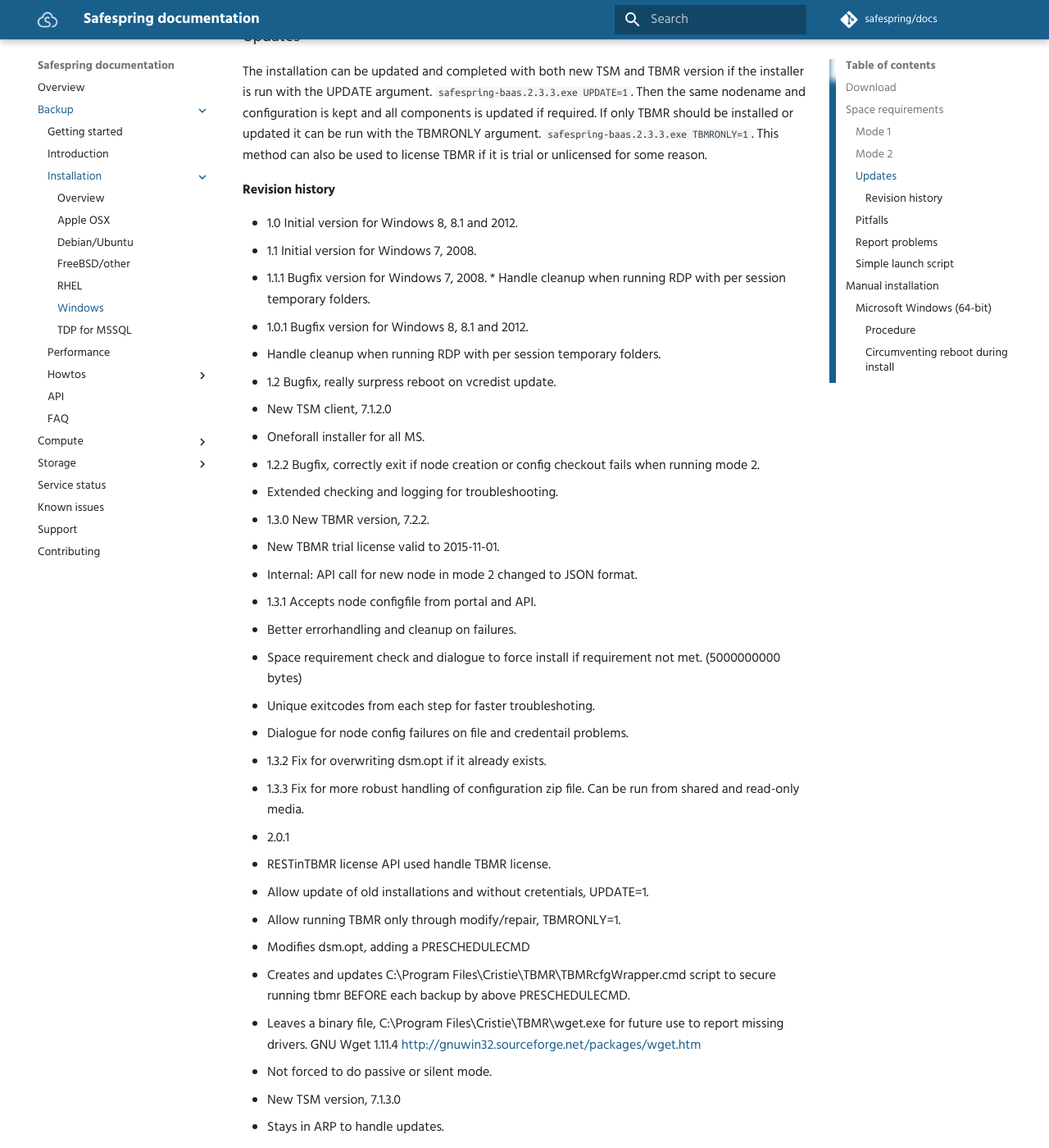
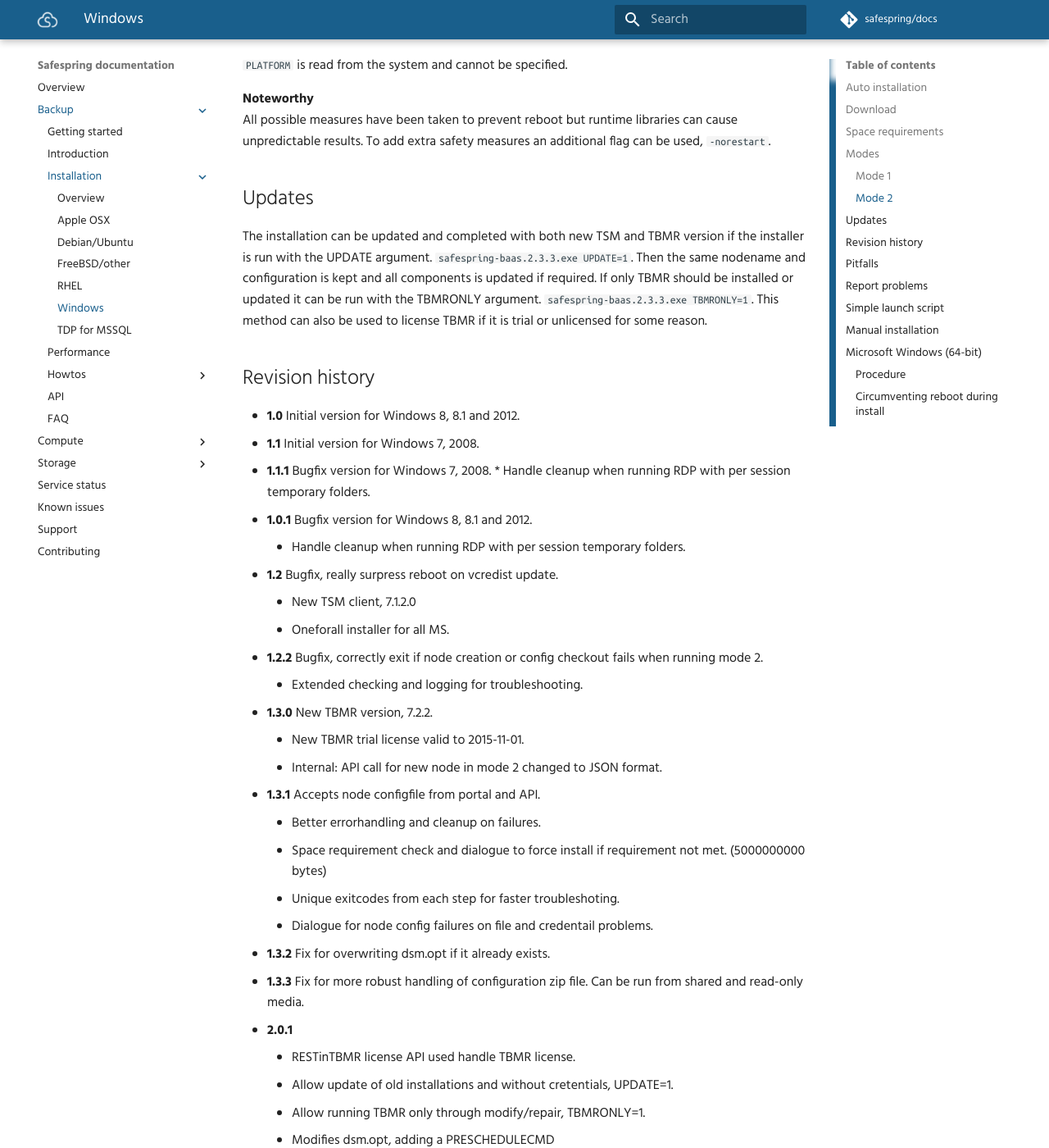
Before and after one commit to safespring/docs, an MkDocs documentation site: the page built from content/backup/install/windows.md, in a window 1280 px wide and 1400 px high, scrolled down 3135 px. Shown: the whole window at 82% size. Built offline with MkDocs 1.6.1 and Material for MkDocs 9.7.7, drawn with Linux system fonts in a browser that asks for light colours; comment, search, counter and statistics services are not loaded; old or Windows-style settings are respelled for this version of MkDocs; some of the changed text lies outside the part shown.

Commit message:
Favicon added, TOC fix, unordered list fix.

```diff
--- a/content/backup/install/windows.md
+++ b/content/backup/install/windows.md
@@ -1,4 +1,5 @@
- Auto installation
+# Windows installation
+## Auto installation
 
 This installer installs the TSM BA Client and services and the TBMR client and licenses. It detects 32-bit or 64-bit platforms and contains both versions. Administative priviledges is required for all installations.
 
@@ -14,7 +15,7 @@
 
 **The installation process may take up to 25 minutes to complete. Especially "TBMR Installation" may take quite a long time.**
 
-### Download
+## Download
 For Windows 8.1, 10, 2012 and 2016 please use this installer, [https://api.cloud.ipnett.se/dist/installer/safespring-baas.2.3.3.exe](https://api.cloud.ipnett.se/dist/installer/safespring-baas.2.3.3.exe).
 
 For older Windows versions please use this installer, [https://api.cloud.ipnett.se/dist/installer/safespring-baas.2.2.1.exe](https://api.cloud.ipnett.se/dist/installer/ipnett-baas.2.2.1.exe).
@@ -29,8 +30,9 @@
 ## Space requirements
 It is recommended to have at least **4 to 5 GB** of free space available for these services. Space is depending on TBMR driver collection and may vary between different hardware/platforms.
 The installer pauses for 20 seconds if free space is < 5000000000 bytes. If `cancel` is pressed or timeout is reached the installer will abort. If `OK` is pressed, then will the installation continue and make an attempt.
+
 ![Space Dialogue](../../images/spacecheck.png)
-
+## Modes
 ### Mode 1
 To run in mode 1, place the installer and the `dsm-nodename.zip` in the same directory and run as follows.
 
@@ -70,74 +72,74 @@
 **Noteworthy**
 All possible measures have been taken to prevent reboot but runtime libraries can cause unpredictable results. To add extra safety measures an additional flag can be used, `-norestart`.
 
-### Updates
+## Updates
 The installation can be updated and completed with both new TSM and TBMR version if the installer is run with the UPDATE argument. `safespring-baas.2.3.3.exe UPDATE=1`.
 Then the same nodename and configuration is kept and all components is updated if required. If only TBMR should be installed or updated it can be run with the TBMRONLY argument. `safespring-baas.2.3.3.exe TBMRONLY=1`. This method can also be used to license TBMR if it is trial or unlicensed for some reason.
 
-#### Revision history
-* 1.0 Initial version for Windows 8, 8.1 and 2012.
-* 1.1 Initial version for Windows 7, 2008.
-* 1.1.1 Bugfix version for Windows 7, 2008.  *  Handle cleanup when running RDP with per session temporary folders.
-* 1.0.1 Bugfix version for Windows 8, 8.1 and 2012.
-  *  Handle cleanup when running RDP with per session temporary folders.
-* 1.2 Bugfix, really surpress reboot on vcredist update.
-  * New TSM client, 7.1.2.0
-  * Oneforall installer for all MS.
-* 1.2.2 Bugfix, correctly exit if node creation or config checkout fails when running mode 2.
-  * Extended checking and logging for troubleshooting.
-* 1.3.0 New TBMR version, 7.2.2.
-  * New TBMR trial license valid to 2015-11-01.
-  * Internal: API call for new node in mode 2 changed to JSON format.
-* 1.3.1 Accepts node configfile from portal and API.
-  * Better errorhandling and cleanup on failures.
-  * Space requirement check and dialogue to force install if requirement not met. (5000000000 bytes)
-  * Unique exitcodes from each step for faster troubleshoting.
-  * Dialogue for node config failures on file and credentail problems.
-* 1.3.2 Fix for overwriting dsm.opt if it already exists.
-* 1.3.3 Fix for more robust handling of configuration zip file. Can be run from shared and read-only media.
-* 2.0.1
-  * RESTinTBMR license API used handle TBMR license.
-  * Allow update of old installations and without cretentials, UPDATE=1.
-  * Allow running TBMR only through modify/repair, TBMRONLY=1.
-  * Modifies dsm.opt, adding a PRESCHEDULECMD
-  * Creates and updates C:\Program Files\Cristie\TBMR\TBMRcfgWrapper.cmd script to secure running tbmr BEFORE each backup by above PRESCHEDULECMD.
-  * Leaves a binary file, C:\Program Files\Cristie\TBMR\wget.exe for future use to report missing drivers.
+## Revision history
+* **1.0** Initial version for Windows 8, 8.1 and 2012.
+* **1.1** Initial version for Windows 7, 2008.
+* **1.1.1** Bugfix version for Windows 7, 2008.  *  Handle cleanup when running RDP with per session temporary folders.
+* **1.0.1** Bugfix version for Windows 8, 8.1 and 2012.
+    *  Handle cleanup when running RDP with per session temporary folders.
+* **1.2** Bugfix, really surpress reboot on vcredist update.
+    * New TSM client, 7.1.2.0
+    * Oneforall installer for all MS.
+* **1.2.2** Bugfix, correctly exit if node creation or config checkout fails when running mode 2.
+    * Extended checking and logging for troubleshooting.
+* **1.3.0** New TBMR version, 7.2.2.
+    * New TBMR trial license valid to 2015-11-01.
+    * Internal: API call for new node in mode 2 changed to JSON format.
+* **1.3.1** Accepts node configfile from portal and API.
+    * Better errorhandling and cleanup on failures.
+    * Space requirement check and dialogue to force install if requirement not met. (5000000000 bytes)
+    * Unique exitcodes from each step for faster troubleshoting.
+    * Dialogue for node config failures on file and credentail problems.
+* **1.3.2** Fix for overwriting dsm.opt if it already exists.
+* **1.3.3** Fix for more robust handling of configuration zip file. Can be run from shared and read-only media.
+* **2.0.1**
+    * RESTinTBMR license API used handle TBMR license.
+    * Allow update of old installations and without cretentials, UPDATE=1.
+    * Allow running TBMR only through modify/repair, TBMRONLY=1.
+    * Modifies dsm.opt, adding a PRESCHEDULECMD
+    * Creates and updates C:\Program Files\Cristie\TBMR\TBMRcfgWrapper.cmd script to secure running tbmr BEFORE each backup by above PRESCHEDULECMD.
+    * Leaves a binary file, C:\Program Files\Cristie\TBMR\wget.exe for future use to report missing drivers.
    GNU Wget 1.11.4  http://gnuwin32.sourceforge.net/packages/wget.htm
-  * Not forced to do passive or silent mode.
-  * New TSM version, 7.1.3.0
-  * Stays in ARP to handle updates.
-  * Warns if TBMR licensing fails.
-  * Hides secrets in logfiles natively.
-* 2.0.2 Fix for PRESCHEDULECMD failing scheduled backups.
-  * Fix for expired TBMR maintenance date.
-* 2.0.3 Fix for TBMR license failure.
-* 2.1.1
-  * New TSM versions, 32-bit 7.1.3.2, 64-bit 7.1.4.2.
-  * New TBMR version, 7.3.1.
-  * Certificates bundled for all wget requests.
-  * Improved logging for easier troubleshooting.
-  * Warns and aborts if space in path from where the installer is run. See Pitfalls.
-* 2.2.0
-  * New TSM version, 7.1.6.0.
-  * New TBMR version, 7.5.1.
-  * Internal API call change.
-* 2.2.1
-  * New TSM x64 version, 7.1.6.2.
-  * Fixed a flag to prevent reboot.
-* 2.3.1
-  * New TSM x32 version, 7.1.6.4.
-  * New TSM x64 version, 8.1.0.0.
-  * New TBMR version, 8.1.1.
-* 2.3.2
-  * Prevent installation on non-suppported Windows versions.
-  * Logname typo.
-* 2.3.3
-  * New TSM x32 version, 7.1.6.5.
-  * New TSM x64 version, 8.1.0.2.
+    * Not forced to do passive or silent mode.
+    * New TSM version, 7.1.3.0
+    * Stays in ARP to handle updates.
+    * Warns if TBMR licensing fails.
+    * Hides secrets in logfiles natively.
+* **2.0.2** Fix for PRESCHEDULECMD failing scheduled backups.
+    * Fix for expired TBMR maintenance date.
+* **2.0.3** Fix for TBMR license failure.
+* **2.1.1**
+    * New TSM versions, 32-bit 7.1.3.2, 64-bit 7.1.4.2.
+    * New TBMR version, 7.3.1.
+    * Certificates bundled for all wget requests.
+    * Improved logging for easier troubleshooting.
+    * Warns and aborts if space in path from where the installer is run. See Pitfalls.
+* **2.2.0**
+    * New TSM version, 7.1.6.0.
+    * New TBMR version, 7.5.1.
+    * Internal API call change.
+* **2.2.1**
+    * New TSM x64 version, 7.1.6.2.
+    * Fixed a flag to prevent reboot.
+* **2.3.1**
+    * New TSM x32 version, 7.1.6.4.
+    * New TSM x64 version, 8.1.0.0.
+    * New TBMR version, 8.1.1.
+* **2.3.2**
+    * Prevent installation on non-suppported Windows versions.
+    * Logname typo.
+* **2.3.3**
+    * New TSM x32 version, 7.1.6.5.
+    * New TSM x64 version, 8.1.0.2.
 
 
 
-### Pitfalls
+## Pitfalls
 * Make sure you have no spaces in the path from where you run the installer. The path cannot be escaped by the Wix installer so it will be an offset in the input paramters.
 * When installing with Anti-Malware program running it may delete installer files since they are wrapped with 7-Zip SFX maker. This may trigger false positve on anti malware. Solution, temporary disable your AM software.
 * If a faulty node configuration zip is detected or lack of credentials the installer will abort with this message. The installer will accept zip's from both the API and the portal.
@@ -145,13 +147,13 @@
 * If the licensing of TBMR fails you can be asked to rerun the installer again with TBMRONLY=1.
 ![License fail dialogue](../../images/TBMRfail.png)
 
-### Report problems
+## Report problems
 In case of reporting a problem please include ALL logfiles from %TEMP% named IPnett*.*, BaaS*.* and Cristie*.*.
 
-###Simple launch script
+## Simple launch script
 This script will start a incremental backup and keep the window open until it's manually closed. This makes it possible to verify a successful backup. Feel free to modify to your own needs. (Right click and 'Save target as...') [Download here](https://api.cloud.ipnett.se/dist/installer/RunBaaS.cmd).
 
-# Manual installation
+## Manual installation
 
 ## Microsoft Windows (64-bit)
 
--- a/mkdocs.yml
+++ b/mkdocs.yml
@@ -1,6 +1,7 @@
 # Site and content
 site_name: "Safespring documentation"
 docs_dir: "content"
+site_favicon: 'images/favicon.ico'
 
 # Github integration
 repo_name: "safespring/docs"
```
Also changed, not shown: content/images/favicon.ico (added).
